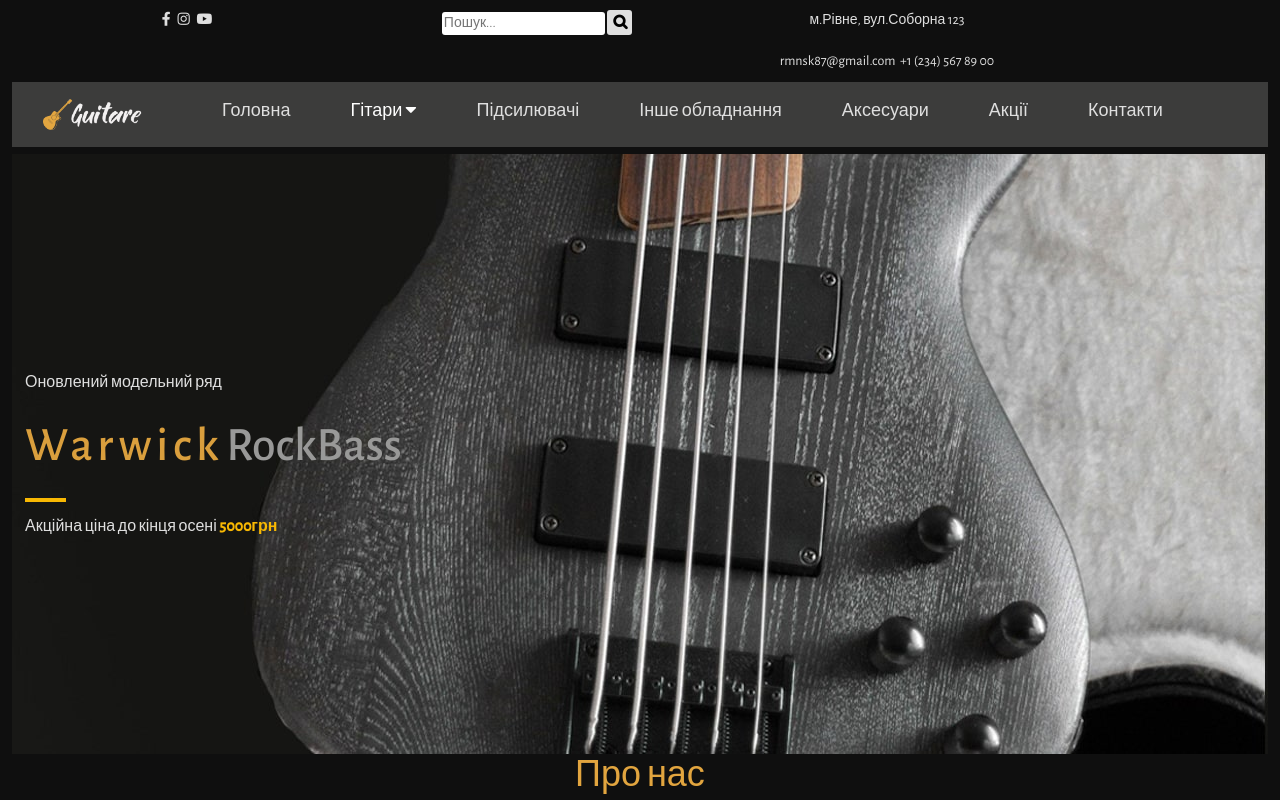
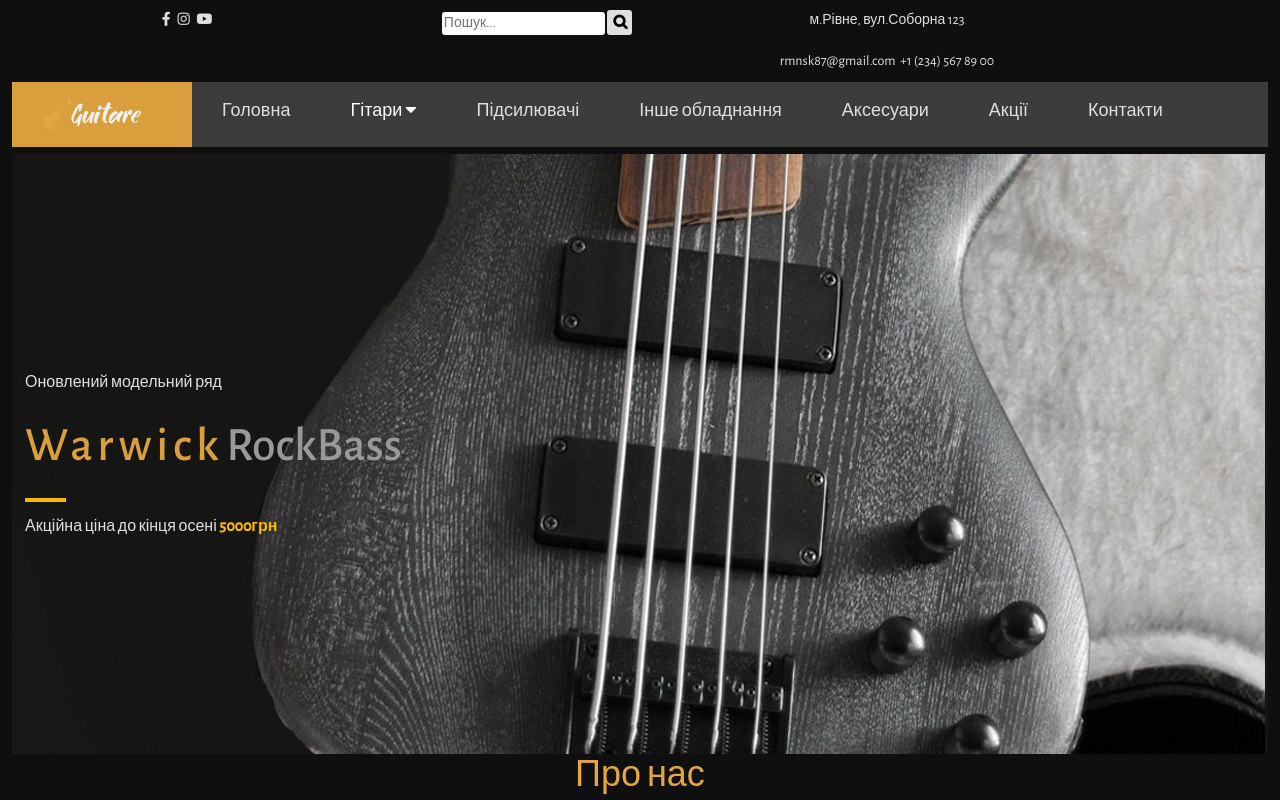
Before and after one commit to rmnsk87/musicshop, a plain HTML site: page index.html in a window 1280 px wide. In both pictures the pointer is over the link 102 px from the left and 114 px from the top of the page. Shown: the top 800 px of the page. Drawn offline with nearby package versions, Linux system fonts and the light colour scheme.

Commit message:
Update main.css
Added hover effect to top nav

```diff
--- a/css/main.css
+++ b/css/main.css
@@ -174,6 +174,10 @@ fieldset {
 
 .main_nav .icon {
   display: none;
+}
+
+.main_nav a:hover {
+  background-color: #da9f3d;
 }
 
 .dropdown {
```
